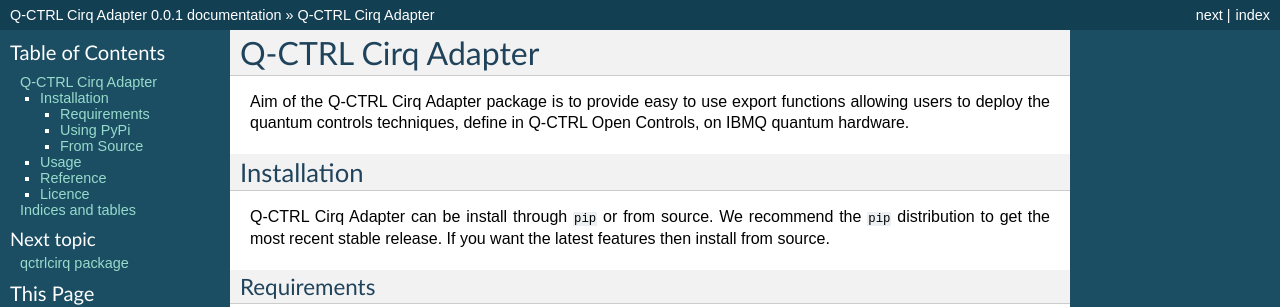
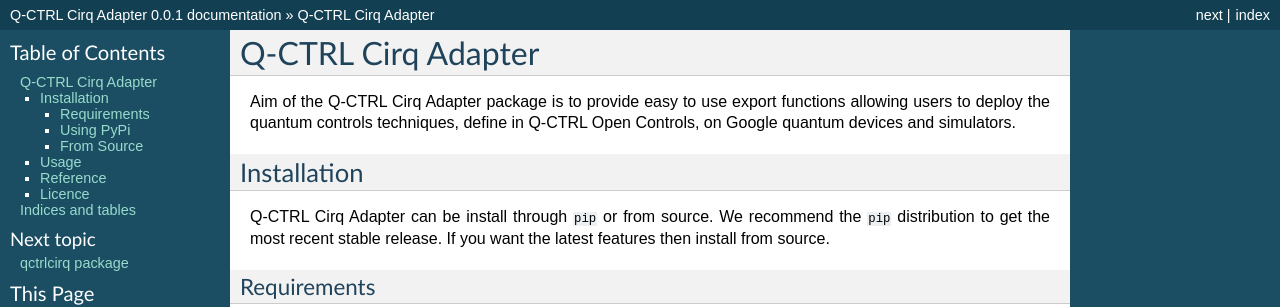
Before and after one commit to qctrl/python-cirq, a Sphinx documentation site: the page built from docs/index.rst, in a window 1280 px wide. Shown: the top 307 px of the page. Built offline with Sphinx 7.4.7, drawn with Linux system fonts in a browser that asks for light colours.

Commit message:
readme files updated

```diff
--- a/README.rst
+++ b/README.rst
@@ -4,7 +4,8 @@
 
 The aim of the Q-CTRL Cirq Adapter package is to provide export functions allowing
 users to deploy established error-robust quantum control protocols from the
-open literature and defined in Q-CTRL Open Controls on IBM Quantum hardware.
+open literature and defined in Q-CTRL Open Controls on Google quantum devices
+and simulators.
 
 Anyone interested in quantum control is welcome to contribute to this project.
 
--- a/docs/index.rst
+++ b/docs/index.rst
@@ -4,7 +4,7 @@
 
 Aim of the Q-CTRL Cirq Adapter package is to provide easy to use export functions
 allowing users to deploy the quantum controls techniques, define in Q-CTRL Open
-Controls, on IBMQ quantum hardware.
+Controls, on Google quantum devices and simulators.
 
 Installation
 ------------
```
Also changed, not shown: README.md (+2 -1 lines).
